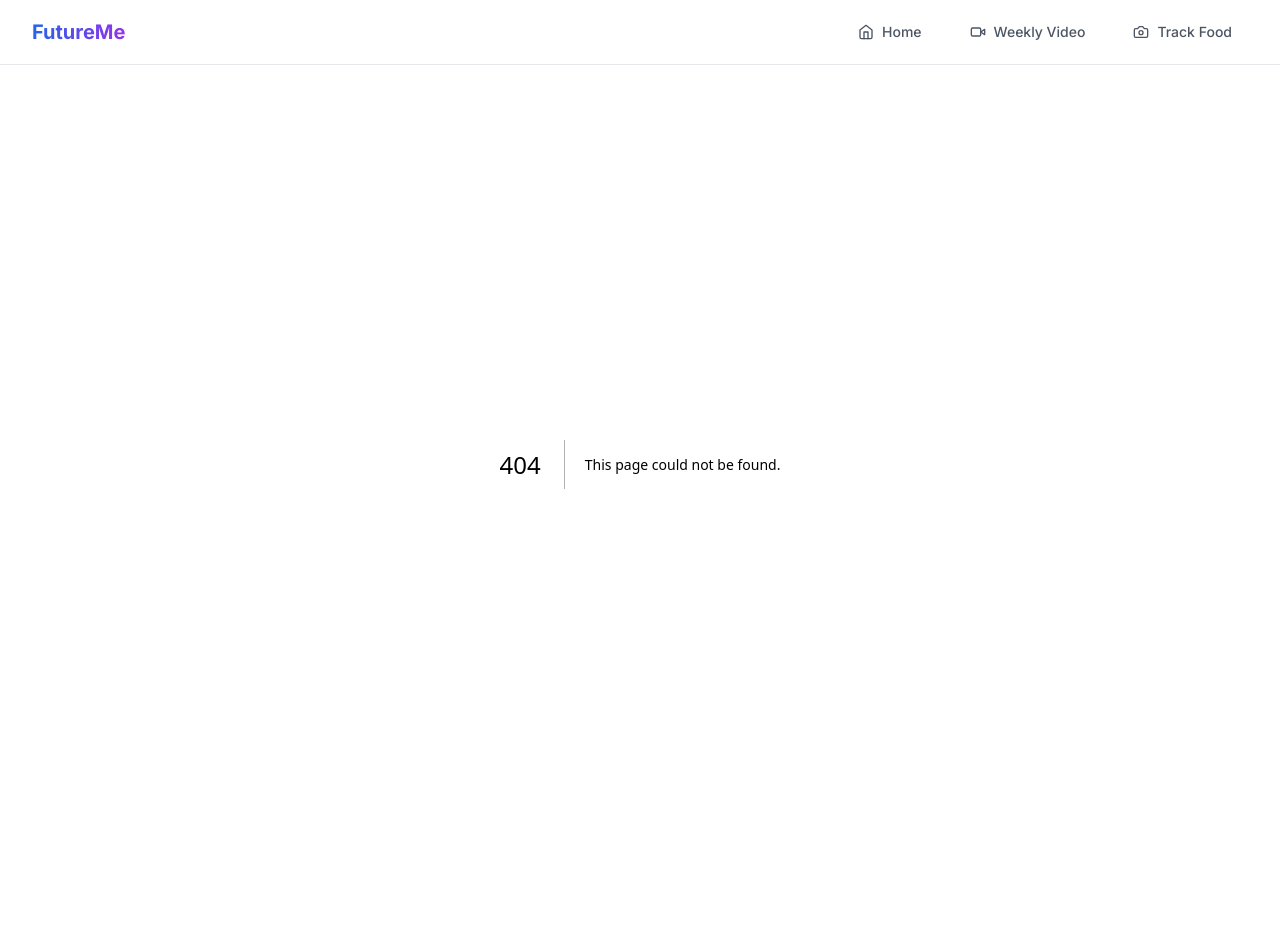
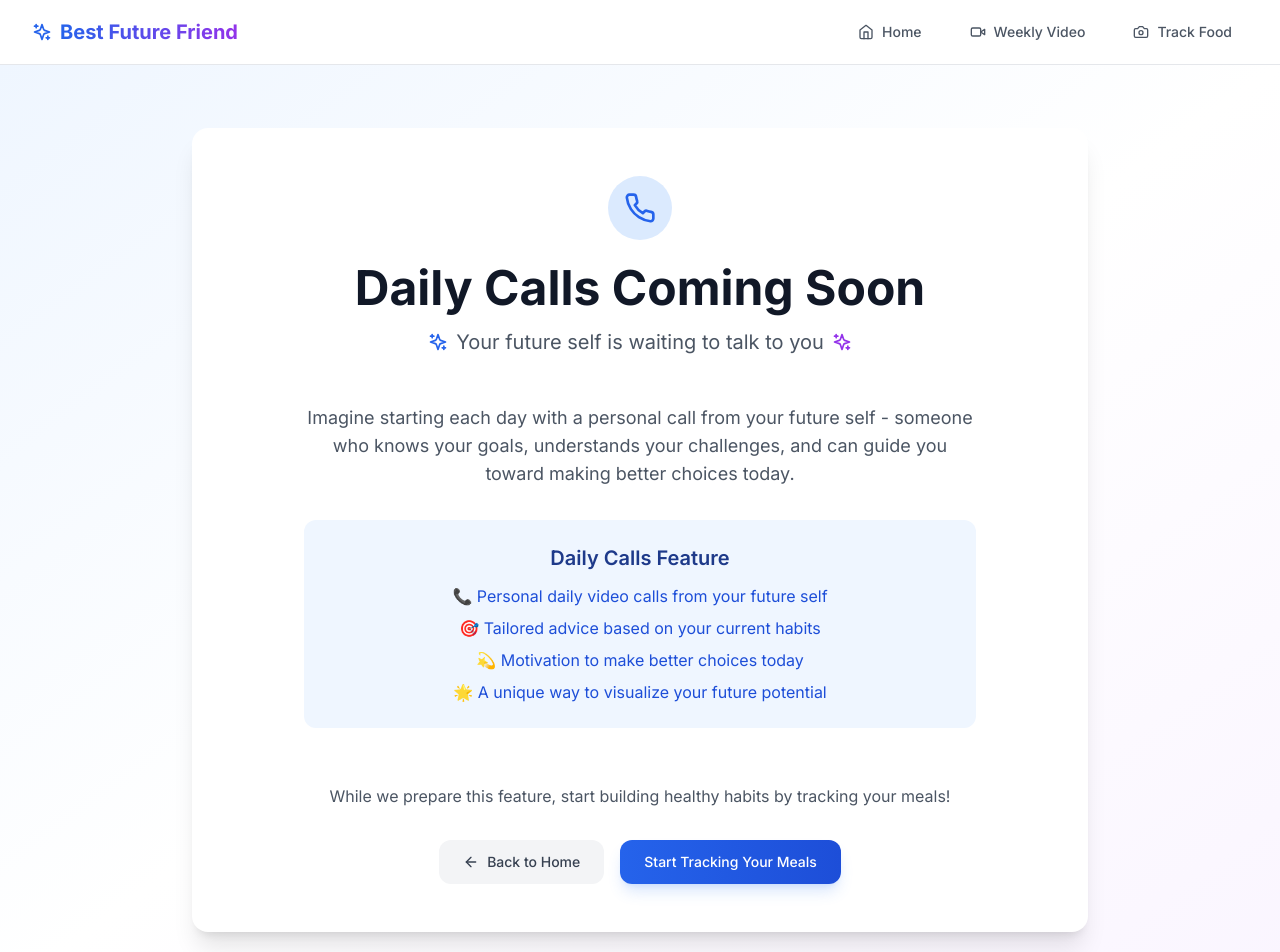
Before and after one commit to shershah1024/best-version, a Next.js app: page /coming-soon in a window 1280 px wide. Before the commit this address had no page. Shown: the top 952 px of the page. Before the commit the page ends 864 px from the top, so only its background shows below. Built offline with nearby package versions, Linux system fonts and the light colour scheme.

Commit message:
more data

```diff
--- a/app/api/food-data/route.ts
+++ b/app/api/food-data/route.ts
@@ -75,6 +75,7 @@ export async function GET(request: Request) {
     const { data: healthData, error: healthError } = await supabase
       .from('sahha_data')
       .select('date, wellbeing, activity, sleep')
+      .eq('user_email', userEmail)
       .gte('date', startDate)
       .lte('date', endDate)
       .order('date', { ascending: false });
--- /dev/null
+++ b/app/coming-soon/page.tsx
@@ -0,0 +1,74 @@
+'use client';
+
+import Link from 'next/link';
+import { ArrowLeft, Sparkles, Phone } from 'lucide-react';
+
+export default function ComingSoonPage() {
+  return (
+    <div className="min-h-screen bg-gradient-to-br from-blue-50 via-white to-purple-50 py-16 px-4 sm:px-6 lg:px-8">
+      <div className="max-w-4xl mx-auto">
+        <div className="bg-white rounded-2xl shadow-xl p-8 md:p-12">
+          {/* Header */}
+          <div className="text-center mb-12">
+            <div className="inline-flex items-center justify-center w-16 h-16 rounded-full bg-blue-100 mb-6">
+              <Phone className="w-8 h-8 text-blue-600" />
+            </div>
+            <h1 className="text-4xl md:text-5xl font-bold text-gray-900 mb-4">
+              Daily Calls Coming Soon
+            </h1>
+            <div className="flex items-center justify-center gap-2 mb-6">
+              <Sparkles className="w-5 h-5 text-blue-600" />
+              <p className="text-xl text-gray-600">
+                Your future self is waiting to talk to you
+              </p>
+              <Sparkles className="w-5 h-5 text-purple-600" />
+            </div>
+          </div>
+
+          {/* Content */}
+          <div className="max-w-2xl mx-auto text-center space-y-8">
+            <p className="text-lg text-gray-600">
+              Imagine starting each day with a personal call from your future self -
+              someone who knows your goals, understands your challenges, and can guide you
+              toward making better choices today.
+            </p>
+
+            <div className="bg-blue-50 rounded-xl p-6">
+              <h2 className="text-xl font-semibold text-blue-900 mb-3">
+                Daily Calls Feature
+              </h2>
+              <ul className="text-blue-700 space-y-2">
+                <li>📞 Personal daily video calls from your future self</li>
+                <li>🎯 Tailored advice based on your current habits</li>
+                <li>💫 Motivation to make better choices today</li>
+                <li>🌟 A unique way to visualize your future potential</li>
+              </ul>
+            </div>
+
+            <div className="pt-6">
+              <p className="text-gray-600 mb-8">
+                While we prepare this feature, start building healthy habits by tracking your meals!
+              </p>
+
+              <div className="flex flex-col sm:flex-row items-center justify-center gap-4">
+                <Link
+                  href="/"
+                  className="inline-flex items-center px-6 py-3 rounded-xl text-sm font-medium text-gray-700 bg-gray-100 hover:bg-gray-200 transition-colors"
+                >
+                  <ArrowLeft className="w-4 h-4 mr-2" />
+                  Back to Home
+                </Link>
+                <Link
+                  href="/food-track"
+                  className="inline-flex items-center px-6 py-3 rounded-xl text-sm font-medium text-white bg-gradient-to-r from-blue-600 to-blue-700 hover:from-blue-700 hover:to-blue-800 shadow-lg shadow-blue-500/20 transition-all hover:shadow-xl hover:shadow-blue-500/30"
+                >
+                  Start Tracking Your Meals
+                </Link>
+              </div>
+            </div>
+          </div>
+        </div>
+      </div>
+    </div>
+  );
+}
--- a/app/components/Navbar.tsx
+++ b/app/components/Navbar.tsx
@@ -2,7 +2,7 @@
 
 import Link from 'next/link';
 import { usePathname } from 'next/navigation';
-import { Camera, Video, Home } from 'lucide-react';
+import { Camera, Video, Home, Sparkles } from 'lucide-react';
 
 export default function Navbar() {
   const pathname = usePathname();
@@ -36,9 +36,12 @@ export default function Navbar() {
           <div className="flex items-center">
             <Link
               href="/"
-              className="flex items-center gap-2 text-xl font-bold bg-gradient-to-r from-blue-600 to-purple-600 bg-clip-text text-transparent"
+              className="flex items-center gap-2 text-xl font-bold"
             >
-              FutureMe
+              <Sparkles className="w-5 h-5 text-blue-600" />
+              <span className="bg-gradient-to-r from-blue-600 to-purple-600 bg-clip-text text-transparent">
+                Best Future Friend
+              </span>
             </Link>
           </div>
 
--- a/app/page.tsx
+++ b/app/page.tsx
@@ -2,6 +2,7 @@
 
 import { useState } from 'react';
 import Link from 'next/link';
+import { ArrowRight, Star } from 'lucide-react';
 
 export default function HomePage() {
   const [selectedVideo, setSelectedVideo] = useState<string | null>(null);
@@ -12,25 +13,23 @@ export default function HomePage() {
   };
 
   return (
-    <div className="min-h-screen bg-gradient-to-b from-gray-100 to-white py-12 px-4 sm:px-6 lg:px-8">
-      <div className="max-w-5xl mx-auto">
-        <div className="text-center mb-12">
-          <h1 className="text-4xl font-bold text-gray-900 mb-4">
-            Who Would You Like to Talk to Today?
-          </h1>
-          <p className="text-xl text-gray-600">
-            Your future self is shaped by your choices today. Which version would you prefer to meet?
-          </p>
+    <div className="min-h-screen bg-gradient-to-br from-blue-50 via-white to-purple-50">
+      {/* Video Section */}
+      <div className="max-w-7xl mx-auto px-4 sm:px-6 lg:px-8 py-16">
+        <div className="grid md:grid-cols-2 gap-8">
+          {/* Unhealthy Future Self */}
+          <div className="group relative bg-white rounded-2xl shadow-xl overflow-hidden transform transition-all hover:scale-[1.02]">
+            <div className="absolute inset-0 bg-gradient-to-b from-red-500/5 to-red-500/10 pointer-events-none" />
+            <div className="p-8">
+              <div className="flex items-center gap-3 mb-6">
+                <div className="p-2 bg-red-100 rounded-lg">
+                  <Star className="w-6 h-6 text-red-600" />
                 </div>
-
-        <div className="grid md:grid-cols-2 gap-8 mb-12">
-          {/* Unhealthy Future Self */}
-          <div className="bg-white rounded-lg shadow-lg overflow-hidden">
-            <div className="p-6">
-              <h2 className="text-2xl font-semibold text-red-600 mb-4">
+                <h2 className="text-2xl font-bold text-red-600">
                   Struggling Future Self
                 </h2>
-              <div className="aspect-w-16 aspect-h-9 bg-gray-100 rounded-lg overflow-hidden mb-4">
+              </div>
+              <div className="aspect-w-16 aspect-h-9 bg-gray-100 rounded-xl overflow-hidden mb-6">
                 <video
                   controls
                   className="w-full h-full object-cover"
@@ -40,19 +39,25 @@ export default function HomePage() {
                   Your browser does not support the video tag.
                 </video>
               </div>
-              <p className="text-gray-600">
-                This version of you is struggling with poor health choices and their consequences.
+              <p className="text-gray-600 mb-6">
+                This version of you is struggling with poor health choices and their consequences. But it's not too late to change this future.
               </p>
             </div>
           </div>
 
           {/* Healthy Future Self */}
-          <div className="bg-white rounded-lg shadow-lg overflow-hidden">
-            <div className="p-6">
-              <h2 className="text-2xl font-semibold text-green-600 mb-4">
+          <div className="group relative bg-white rounded-2xl shadow-xl overflow-hidden transform transition-all hover:scale-[1.02]">
+            <div className="absolute inset-0 bg-gradient-to-b from-green-500/5 to-green-500/10 pointer-events-none" />
+            <div className="p-8">
+              <div className="flex items-center gap-3 mb-6">
+                <div className="p-2 bg-green-100 rounded-lg">
+                  <Star className="w-6 h-6 text-green-600" />
+                </div>
+                <h2 className="text-2xl font-bold text-green-600">
                   Thriving Future Self
                 </h2>
-              <div className="aspect-w-16 aspect-h-9 bg-gray-100 rounded-lg overflow-hidden mb-4">
+              </div>
+              <div className="aspect-w-16 aspect-h-9 bg-gray-100 rounded-xl overflow-hidden mb-6">
                 <video
                   controls
                   className="w-full h-full object-cover"
@@ -62,41 +67,53 @@ export default function HomePage() {
                   Your browser does not support the video tag.
                 </video>
               </div>
-              <p className="text-gray-600">
-                This version of you is thriving from consistent healthy choices and habits.
+              <p className="text-gray-600 mb-6">
+                This version of you is thriving from consistent healthy choices and habits. This future is within your reach.
               </p>
             </div>
           </div>
         </div>
 
-        <div className="text-center space-y-6">
-          <p className="text-xl text-gray-700">
-            It depends on you. Your daily choices shape which future becomes reality.
+        {/* Call to Action Section */}
+        <div className="mt-16">
+          <div className="bg-white rounded-2xl shadow-xl p-12 max-w-none mx-auto">
+            <div className="max-w-4xl mx-auto text-center">
+              <h2 className="text-3xl md:text-4xl font-bold text-gray-900 mb-6">
+                Your Future is in Your Hands
+              </h2>
+              <p className="text-xl text-gray-600 mb-12 max-w-3xl mx-auto">
+                Every choice you make today shapes your tomorrow. Your daily habits and decisions are building blocks for your future self.
+                Which version of your future would you like to create?
               </p>
-
-          <div className="flex flex-col sm:flex-row justify-center gap-4">
+              <div className="flex flex-col sm:flex-row justify-center gap-6">
                 <Link
-              href="/weekly-video"
-              className="inline-flex items-center px-6 py-3 border border-transparent text-lg font-medium rounded-md text-white bg-blue-600 hover:bg-blue-700 transition-colors"
+                  href="/coming-soon"
+                  className="inline-flex items-center px-8 py-4 rounded-xl text-lg font-medium text-white bg-gradient-to-r from-blue-600 to-blue-700 hover:from-blue-700 hover:to-blue-800 shadow-lg shadow-blue-500/20 transition-all hover:scale-105 hover:shadow-xl hover:shadow-blue-500/30"
                 >
-              Talk to Your Future Self Now →
+                  Talk to Your Future Self
+                  <ArrowRight className="ml-2 w-5 h-5" />
                 </Link>
                 <Link
                   href="/food-track"
-              className="inline-flex items-center px-6 py-3 border border-transparent text-lg font-medium rounded-md text-white bg-green-600 hover:bg-green-700 transition-colors"
+                  className="inline-flex items-center px-8 py-4 rounded-xl text-lg font-medium text-white bg-gradient-to-r from-purple-600 to-purple-700 hover:from-purple-700 hover:to-purple-800 shadow-lg shadow-purple-500/20 transition-all hover:scale-105 hover:shadow-xl hover:shadow-purple-500/30"
                 >
-              Track Your Meals →
+                  Track Your Journey
+                  <ArrowRight className="ml-2 w-5 h-5" />
                 </Link>
+              </div>
+            </div>
           </div>
         </div>
 
         {selectedVideo && (
-          <div className="mt-12 text-center">
-            <p className="text-lg text-gray-600">
+          <div className="mt-12">
+            <div className="bg-white rounded-xl shadow-lg p-8 max-w-3xl mx-auto">
+              <p className="text-xl text-gray-700 text-center">
                 {selectedVideo === 'healthy'
-                ? "This could be you! Want to stay on this path? Let's check in on your progress."
-                : "Want to avoid this future? It's not too late to make better choices."}
+                  ? "This could be you! Want to stay on this path? Let's check in on your progress and keep you moving forward."
+                  : "Want to avoid this future? It's not too late to make better choices. Let's start making changes today."}
               </p>
+            </div>
           </div>
         )}
       </div>
--- a/app/weekly-video/page.tsx
+++ b/app/weekly-video/page.tsx
@@ -1,6 +1,6 @@
 'use client';
 
-import { useState } from 'react';
+import { useState, useEffect } from 'react';
 import { format, subWeeks, startOfWeek, endOfWeek } from 'date-fns';
 import { createClient } from '@supabase/supabase-js';
 import { Activity, Heart, Utensils, Moon, TrendingUp, TrendingDown, Minus } from 'lucide-react';
@@ -14,8 +14,8 @@ interface WeekOption {
 }
 
 interface FutureVideo {
-  id?: number;
-  created_at?: string;
+  id: number;
+  created_at: string;
   week: string;
   video_url: string;
   user_email: string;
@@ -69,12 +69,10 @@ export default function WeeklyVideoPage() {
     return 'text-red-600';
   };
 
-  const generateVideo = async (week: WeekOption) => {
+  const fetchWeeklyData = async (week: WeekOption) => {
     try {
       setIsLoading(true);
       setError(null);
-      setVideoUrl(null);
-      setHealthData(null);
 
       // Initialize Supabase client
       const supabaseUrl = process.env.NEXT_PUBLIC_SUPABASE_URL;
@@ -87,7 +85,24 @@ export default function WeeklyVideoPage() {
       const supabase = createClient(supabaseUrl, supabaseKey);
       const weekStart = format(week.startDate, 'yyyy-MM-dd');
 
-      // 1. Get the health data for the selected week
+      // 1. Check for existing video in future_videos table
+      const { data: video, error: videoError } = await supabase
+        .from('future_videos')
+        .select('video_url')
+        .eq('week', weekStart)
+        .eq('user_email', USER_EMAIL)
+        .single();
+
+      if (videoError && videoError.code !== 'PGRST116') { // PGRST116 is "not found" error
+        throw new Error('Error fetching video data');
+      }
+
+      // If video exists, set it and we're done
+      if (video?.video_url) {
+        setVideoUrl(video.video_url);
+      }
+
+      // 2. Get health data
       const healthDataResponse = await fetch(
         `/api/food-data?user_email=${USER_EMAIL}&start_date=${week.startDate.toISOString()}&end_date=${week.endDate.toISOString()}`
       );
@@ -99,29 +114,8 @@ export default function WeeklyVideoPage() {
       const weeklyHealthData = await healthDataResponse.json();
       setHealthData(weeklyHealthData);
 
-      // 2. Check for existing video
-      let existingVideo: FutureVideo | null = null;
-      try {
-        const { data: videos } = await supabase
-          .from('future_videos')
-          .select('*')
-          .eq('week', weekStart)
-          .eq('user_email', USER_EMAIL)
-          .limit(1)
-          .single();
-
-        existingVideo = videos;
-      } catch (error) {
-        console.log('No existing video found or error fetching:', error);
-        // Continue with video generation if no video exists or there was an error
-      }
-
-      if (existingVideo?.video_url) {
-        setVideoUrl(existingVideo.video_url);
-        return;
-      }
-
-      // 3. Generate new video if none exists
+      // 3. If no video exists, generate one
+      if (!video?.video_url) {
         const videoResponse = await fetch('/api/video-script', {
           method: 'POST',
           headers: {
@@ -134,42 +128,49 @@ export default function WeeklyVideoPage() {
         });
 
         if (!videoResponse.ok) {
-        throw new Error('Failed to generate video');
+          throw new Error('Failed to process weekly video');
         }
 
         const videoData = await videoResponse.json();
 
-      // 4. Save the video URL to the future_videos table
-      try {
-        await supabase
+        // Save to future_videos table
+        const { error: insertError } = await supabase
           .from('future_videos')
-          .insert([
-            {
+          .insert({
             week: weekStart,
             video_url: videoData.supabase_url,
             user_email: USER_EMAIL
-            }
-          ]);
-      } catch (error) {
-        console.error('Failed to save video to database:', error);
-        // Continue since we still have the video URL
+          });
+
+        if (insertError) {
+          console.error('Failed to save video to database:', insertError);
+          // Still set the video URL even if saving fails
         }
 
         setVideoUrl(videoData.supabase_url);
-
+      }
     } catch (err) {
       setError(err instanceof Error ? err.message : 'An error occurred');
+      console.error('Error:', err);
     } finally {
       setIsLoading(false);
     }
   };
+
+  // Auto-select current week on page load
+  useEffect(() => {
+    if (weekOptions.length > 0) {
+      setSelectedWeek(weekOptions[0]);
+      fetchWeeklyData(weekOptions[0]);
+    }
+  }, []);
 
   return (
     <div className="min-h-screen bg-gray-100 py-12 px-4 sm:px-6 lg:px-8">
       <div className="max-w-6xl mx-auto">
         <div className="bg-white rounded-lg shadow p-6">
           <h1 className="text-2xl font-bold text-gray-900 mb-6">
-            Weekly Health Video Generator
+            Weekly Health Dashboard
           </h1>
 
           {/* Week Selection */}
@@ -183,7 +184,7 @@ export default function WeeklyVideoPage() {
                   key={index}
                   onClick={() => {
                     setSelectedWeek(week);
-                    generateVideo(week);
+                    fetchWeeklyData(week);
                   }}
                   className={`p-4 text-sm border rounded-lg transition-colors ${
                     selectedWeek === week
@@ -203,7 +204,7 @@ export default function WeeklyVideoPage() {
             <div className="text-center py-12">
               <div className="inline-block animate-spin rounded-full h-8 w-8 border-4 border-blue-500 border-t-transparent"></div>
               <p className="mt-2 text-gray-600">
-                {videoUrl ? 'Fetching your weekly health video...' : 'Generating your weekly health video...'}
+                Loading your weekly insights...
               </p>
             </div>
           )}
@@ -216,11 +217,12 @@ export default function WeeklyVideoPage() {
           )}
 
           {/* Content Display */}
-          {videoUrl && healthData && !isLoading && (
+          {(videoUrl || healthData) && !isLoading && (
             <div className="mt-6 grid md:grid-cols-2 gap-8">
               {/* Video Section */}
+              {videoUrl && (
                 <div>
-                <h2 className="text-lg font-medium text-gray-900 mb-4">Your Weekly Health Video</h2>
+                  <h2 className="text-lg font-medium text-gray-900 mb-4">Message from Your Future Self</h2>
                   <div className="aspect-w-16 aspect-h-9 bg-gray-100 rounded-lg overflow-hidden">
                     <video
                       controls
@@ -231,8 +233,10 @@ export default function WeeklyVideoPage() {
                     </video>
                   </div>
                 </div>
+              )}
 
               {/* Health Data Section */}
+              {healthData && (
                 <div>
                   <h2 className="text-lg font-medium text-gray-900 mb-4">Weekly Health Summary</h2>
                   <div className="space-y-6">
@@ -308,6 +312,7 @@ export default function WeeklyVideoPage() {
                     </div>
                   </div>
                 </div>
+              )}
             </div>
           )}
         </div>
```
Lines whose indentation alone changed are shown as unchanged.
